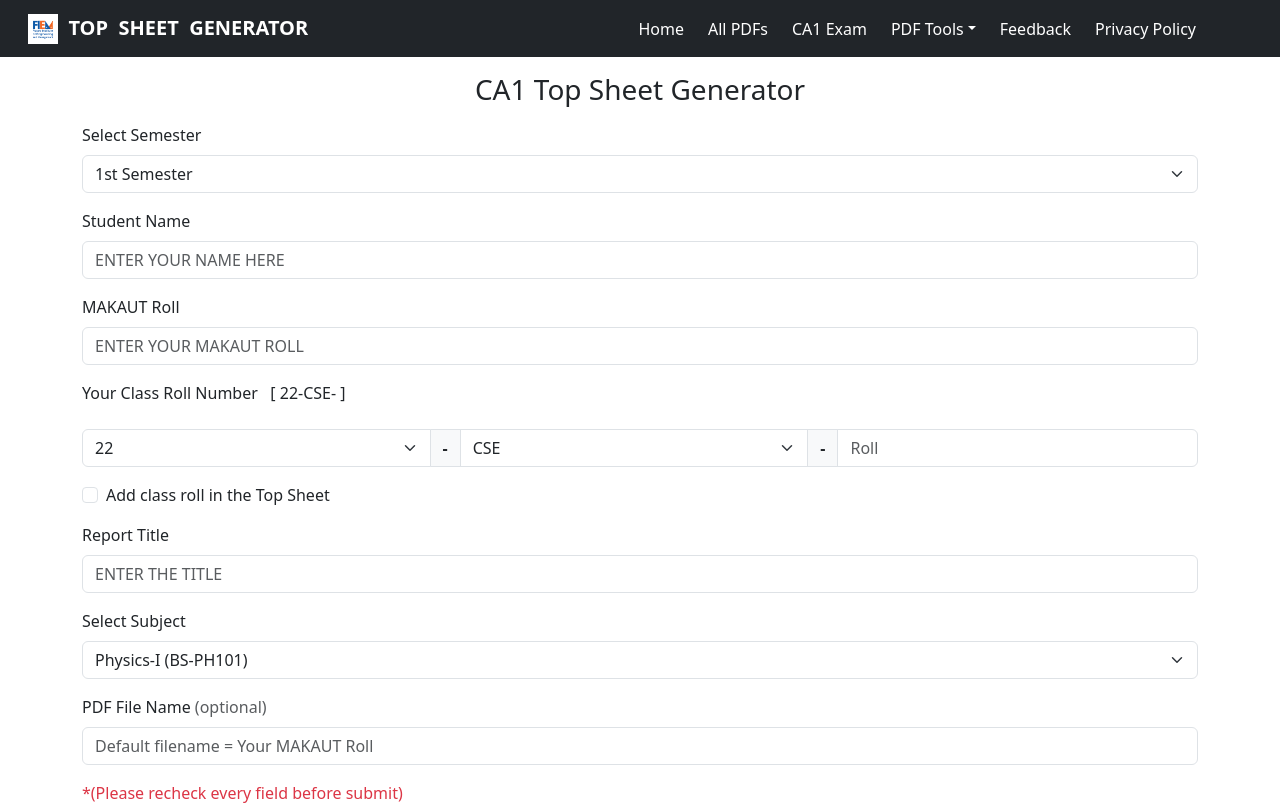
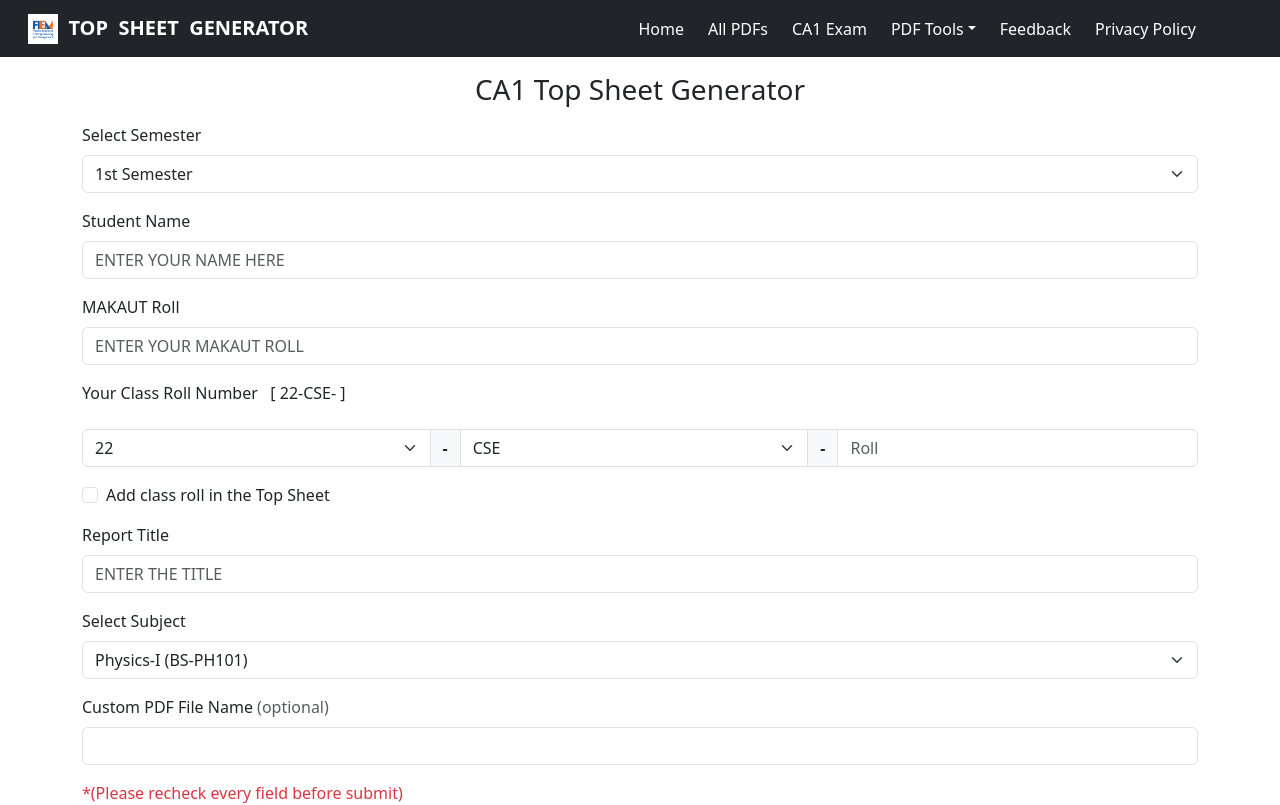
Before and after one commit to Saptarshi-Chakraborty/top-sheet-generator-frontend, a Next.js app: page /ca1 in a window 1280 px wide. Shown: the top 805 px of the page. Built offline with nearby package versions, Linux system fonts and the light colour scheme.

Commit message:
minor changes

```diff
--- a/components/FormPages/FormComponents/FormOptionalFileName.js
+++ b/components/FormPages/FormComponents/FormOptionalFileName.js
@@ -12,8 +12,8 @@ const FormOptionalFilename = ({ filename, setFilename }) => {
 
     return (
         <div className="my-3">
-            <label htmlFor="cName" className="form-label">PDF File Name <span className="text-muted">(optional)</span></label>
-            <input ref={inputRef} onChange={onChange} value={filename} type="text" className="form-control" id="cName" placeholder="Default filename = Your MAKAUT Roll" required={false} />
+            <label htmlFor="cName" className="form-label">Custom PDF File Name <span className="text-muted">(optional)</span></label>
+            <input ref={inputRef} onChange={onChange} value={filename} type="text" className="form-control" id="cName" required={false} />
         </div>
     )
 }
--- a/components/feedback/Form.js
+++ b/components/feedback/Form.js
@@ -66,7 +66,7 @@ const Form = () => {
                 return;
             }
 
-            toast.success("Your Message is submitted successfully. Thank You 😀")
+            toast.success("Thank You for your message 😀")
 
             setIsLoading(false);
             resetForm();
```
